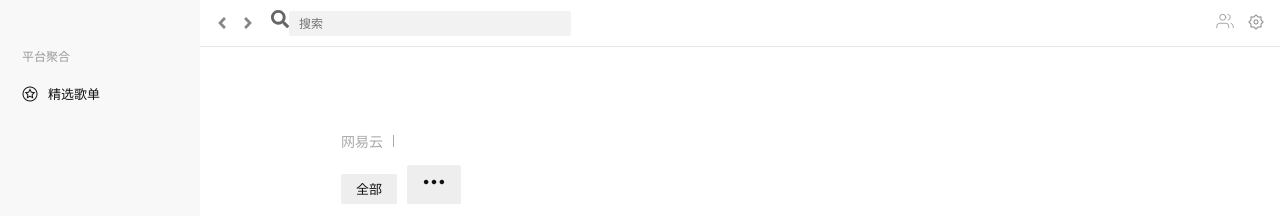
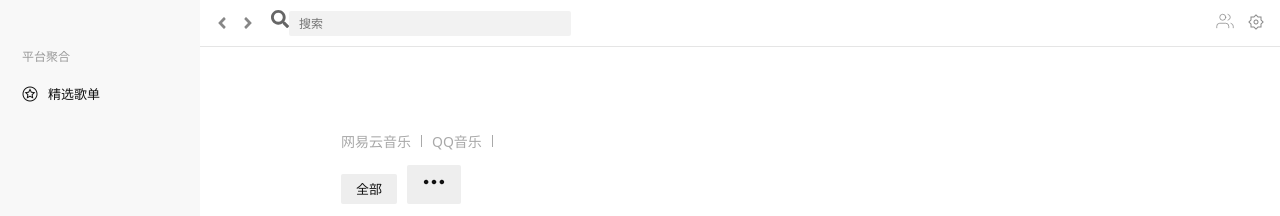
Before and after one commit to it-coder/listener, a React (Vite) app: page / in a window 1280 px wide. Shown: the top 216 px of the page. Built offline with nearby package versions, Linux system fonts and the light colour scheme.

Commit message:
platform components

```diff
--- a/src/App.tsx
+++ b/src/App.tsx
@@ -1,13 +1,14 @@
 import  { Netease } from './provider/netease'
 //import client from './server';
 import axios from 'axios';
+import Platform from './components/Platform';
 
 
 
 import './static/css/common.css'
 import './static/css/icon.css'
 import './static/css/iparanoid.css'
-debugger
+
 import { getClient as mine } from '@tauri-apps/api/http';
 // import './style/common.css'
 
@@ -29,6 +30,19 @@ function test_tauri_api() {
 
 function App() {
   initProfile();
+
+  const sourceList = [
+    {
+      name: 'netease',
+      displayId: '_NETEASE_MUSIC',
+      displayText: '网易云音乐',
+    },
+    {
+      name: 'qq',
+      displayId: '_QQ_MUSIC',
+      displayText: 'QQ音乐',
+    },
+  ];
 
   //client.get("https://baidu.com");
 
@@ -109,23 +123,10 @@ function App() {
                   ng-init="loadPlaylist();"
                 >
                   {/* 平台list */}
-                <div className="source-list" ng-show="is_window_hidden==1">
-                  <div
-                    ng-repeat-start="source in ::sourceList"
-                    className="source-button"
-                    ng-class="{'active':tab === source.name}"
-                    ng-click="changeTab(source.name)"
-                  >
-                  <div className="buttontext">
-                    网易云
-                  </div>
-                  </div>
-                  <div
-                    ng-repeat-end
-                    ng-if="!$last"
-                    className="splitter"
-                  ></div>
-                </div>
+                  <Platform sourceList={sourceList} />
+
+
+
                 {/* 标签过滤器 */}
                 <div className="playlist-filter">
                   <div
--- a/src/components/Platform.tsx
+++ b/src/components/Platform.tsx
@@ -1,19 +1,36 @@
 import React from "react";
 
-interface  PlatformProps {
-    id?:string;
-    name?:string;
+interface PlatformProps {
+    sourceList: Array<Source>
+};
+
+interface Source {
+    name:string
+    displayId:string
+    displayText: string
+}
+
+
+
+const Platform = (props: PlatformProps) => {
+    const { sourceList } = props;
+    return (
+        <div className="source-list" ng-show="is_window_hidden==1">
+            {
+                sourceList.map((source, index) => {
+                    return (
+                        <>
+                            <div className="source-button">
+                                {source.displayText}
+                            </div>
+                            <div className="splitter"></div>
+                        </>
+                    );
+                })
+            }
+        </div>
+    );
 };
 
 
-
-// const Platform: React.FC(PlatformProps) = (props) => {
-//     const { name } = props;
-//     return (<div className="source-button">
-//         <div className="buttontext">
-//           {name}
-//         </div>
-//       </div>);
-// };
-
-// export default Platform;
+export default Platform;
```
